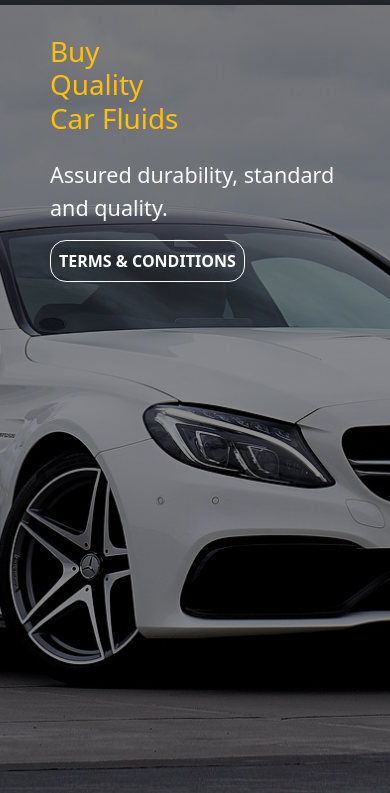
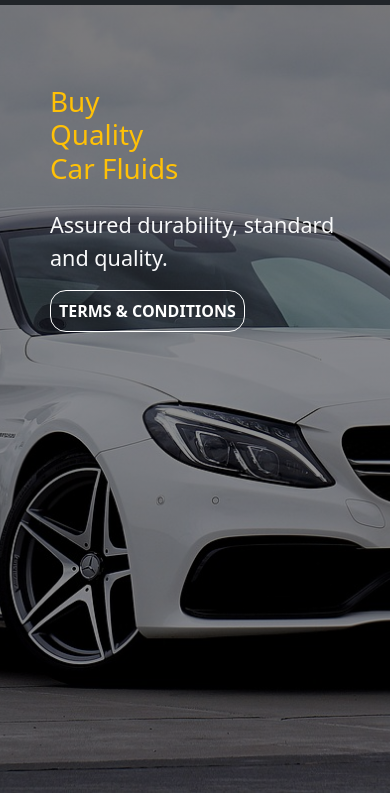
Before and after one commit to Vivian-Nwokonko/simel, a plain HTML site: page fluid.html in a window 390 px wide. Shown: the part 51-844 px from the top of the page. Drawn offline with nearby package versions, Linux system fonts and the light colour scheme.

Commit message:
Update tyres.css

```diff
--- a/css/tyres.css
+++ b/css/tyres.css
@@ -79,7 +79,7 @@
 
 @media(max-width:600px){
      .bgcontent2{
-     padding-top: 70px;
+     padding-top: 120px;
     padding-right: 10%;
     padding-left: 50px;
 
```
